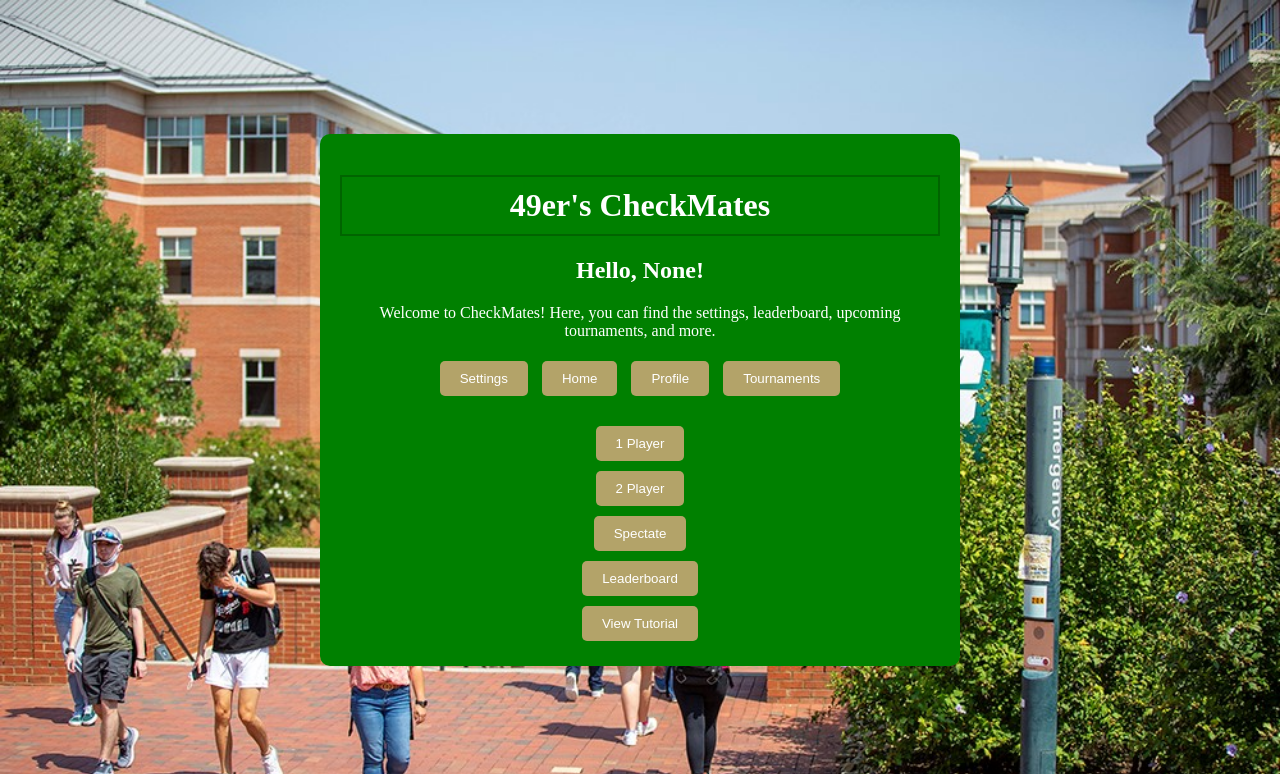
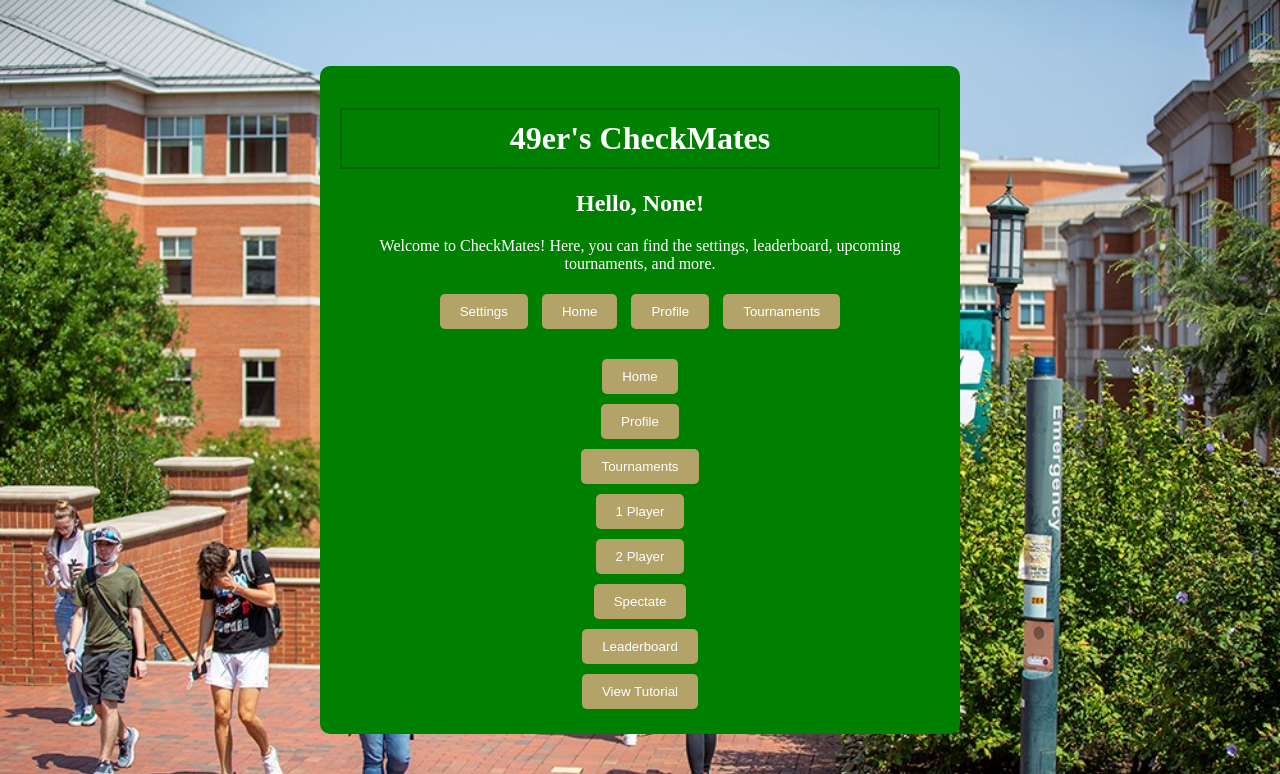
Before and after one commit to SeanDaBlack/checkmasters, a Flask app: page /home in a window 1280 px wide. Shown: the top 774 px of the page. Run offline with Flask 2, Linux system fonts and the light colour scheme.

```diff
--- a/templates/home.html
+++ b/templates/home.html
@@ -20,6 +20,12 @@
         </div>
         <div class="navigation">
             <div class="vertical-buttons">
+                <a href="/"><button class="button home-button">Home</button></a>
+                <a href="/profile"><button class="button profile-button">Profile</button></a>
+                <a href="/tournaments"><button class="button tournaments-button">Tournaments</button></a>
+
+
+
                 <a href="#"><button class="button player1-button">1 Player</button></a>
                 <a href="#"><button class="button player2-button">2 Player</button></a>
                 <a href="#"><button class="button spectate-button">Spectate</button></a>
```
